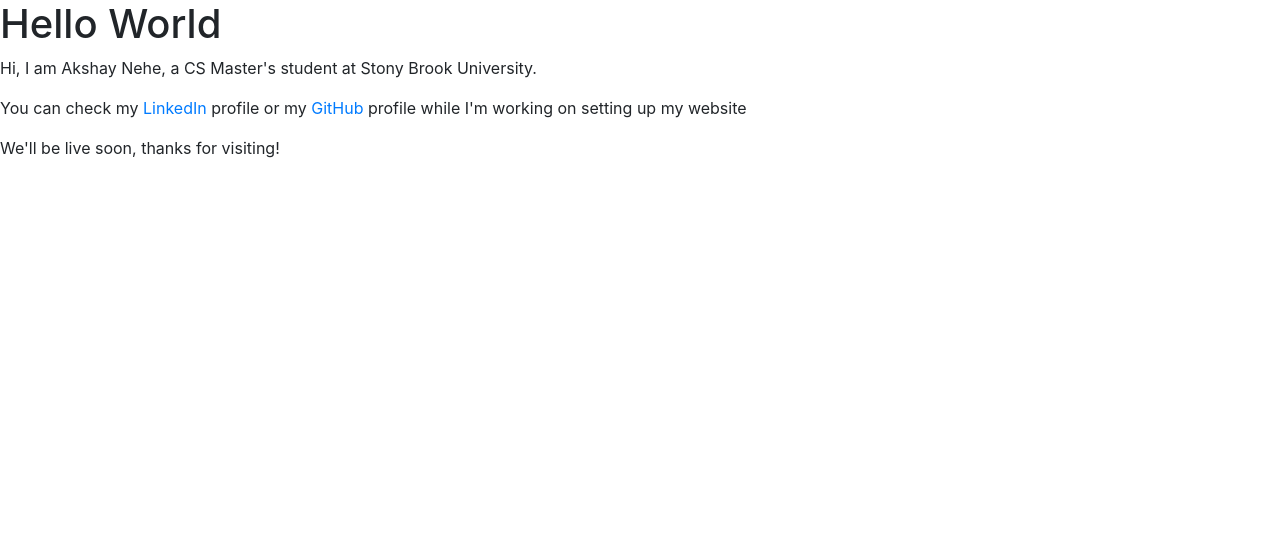
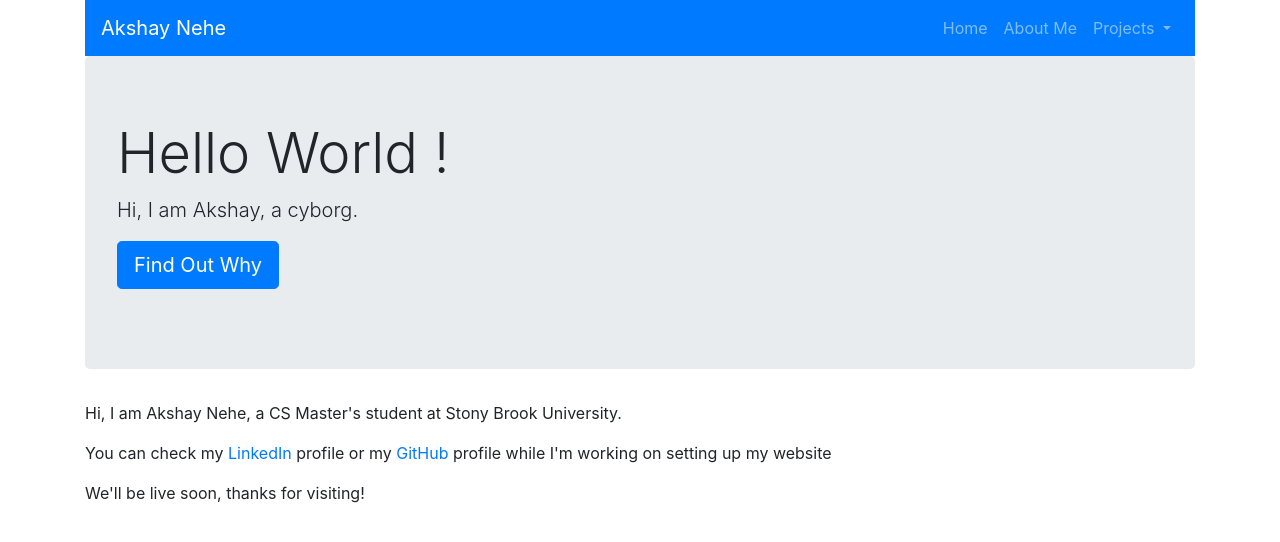
Before and after one commit to invincible-akshay/old-site-invincible-akshay, a plain HTML site: page index.html in a window 1280 px wide. Drawn offline with nearby package versions, Linux system fonts and the light colour scheme.

Commit message:
Added navbar

```diff
--- a/index.html
+++ b/index.html
@@ -11,13 +11,54 @@
   <title>Akshay's Page</title>
 </head>
 <body>
-<h1>Hello World</h1>
+  <div class="container">
+    <nav class="navbar navbar-expand-lg navbar-dark bg-primary">
+      <a class="navbar-brand" href="#">Akshay Nehe</a>
 
-  <p> Hi, I am Akshay Nehe, a CS Master's student at Stony Brook University. </p>
-  <p> You can check my <a href="https://www.linkedin.com/in/akshaydnehe/">LinkedIn</a> profile or my
-    <a href="https://github.com/invincible-akshay">GitHub</a> profile
-    while I'm working on setting up my website </p>
-  <p>We'll be live soon, thanks for visiting!</p>
+      <button class="navbar-toggler" type="button" data-toggle="collapse" data-target="#navbarSupportedContent">
+        <span class="navbar-toggler-icon"></span>
+      </button>
+
+      <div class="collapse navbar-collapse" id="navbarSupportedContent">
+        <ul class="navbar-nav ml-auto">
+          <li class="nav-item">
+            <a class="nav-link" href="#"> Home </a>
+          </li>
+          <li class="nav-item">
+            <a class="nav-link" href="#"> About Me </a>
+          </li>
+          <li class="nav-item dropdown">
+            <a class="nav-link dropdown-toggle" href="#" id="navbarDropdown" data-toggle="dropdown"> Projects </a>
+            <div class="dropdown-menu">
+              <a class="dropdown-item" href="#">Project 1</a>
+              <div class="dropdown-divider"></div>
+              <a class="dropdown-item" href="#">Project 2</a>
+            </div>
+          </li>
+        </ul>
+      </div>
+    </nav>
+
+    <div class="jumbotron">
+      <h1 class="display-4">Hello World !</h1>
+
+      <p class="lead">Hi, I am Akshay, a cyborg.
+      </p>
+
+      <p class="lead">
+        <a class="btn btn-primary btn-lg" href="#" role="button">Find Out Why</a>
+      </p>
+
+
+    </div>
+
+
+
+    <p> Hi, I am Akshay Nehe, a CS Master's student at Stony Brook University. </p>
+    <p> You can check my <a href="https://www.linkedin.com/in/akshaydnehe/">LinkedIn</a> profile or my
+    <a href="https://github.com/invincible-akshay">GitHub</a> profile while I'm working on setting up my website </p>
+    <p> We'll be live soon, thanks for visiting! </p>
+  </div>
 
   <!-- Optional JavaScript -->
   <!-- jQuery first, then Popper.js, then Bootstrap JS -->
```
